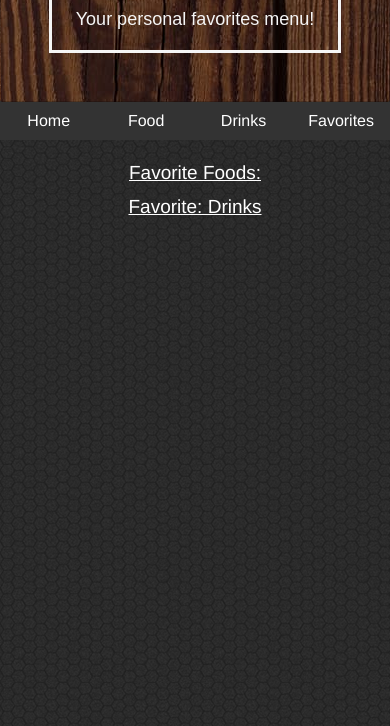
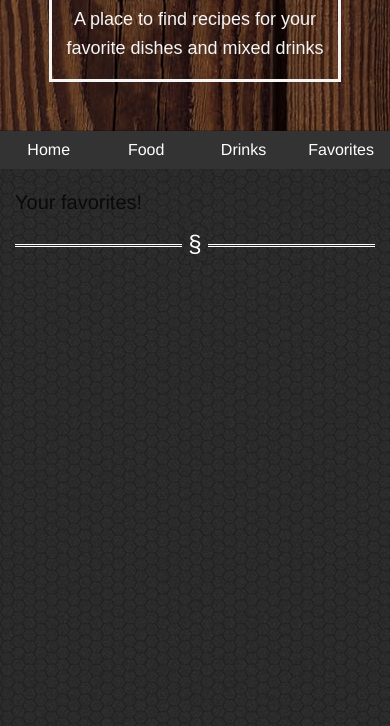
Before and after one commit to ogmedina/Meal-Maker, a plain HTML site: page favorites.html in a window 390 px wide. Shown: the part 118-844 px from the top of the page. Drawn offline with Linux system fonts and the light colour scheme; a web font is replaced by a local one.

Commit message:
updated html to make page mobile rewsponsive

```diff
--- a/favorites.html
+++ b/favorites.html
@@ -11,7 +11,7 @@
     <link rel="preconnect" href="https://fonts.gstatic.com">
     <link rel="preconnect" href="https://fonts.gstatic.com">
     <link href="https://fonts.googleapis.com/css2?family=Cherry+Swash&display=swap" rel="stylesheet">
-    <title>Meal Maker</title>
+    <title>Favorites Menu</title>
 </head>
 
 <body>
@@ -20,7 +20,7 @@
         <div class="callout large">
             <div id="mainHeader" class="row column text-center">
                 <h1><span id="mainHeading">Meal Maker</span></h1>
-                <p id="titleDescription">Your personal favorites menu!</p>
+                <p id="titleDescription">A place to find recipes for your favorite dishes and mixed drinks</p>
             </div>
         </div>
     </header>
@@ -33,16 +33,16 @@
     </ul>
 
     <div class="grid-x grid-padding-x">
-        <div class="large-6 medium-6 cell">
-            <h3><u>Favorite Foods:</u></h3>
+        <div class="large-12 medium-12 cell">
+            <h2>Your favorites!</h2>
         </div>
-        <div class="large-6 medium-6 cell">
-            <h3><u>Favorite: Drinks</u></h3>
+        <div class="large-12 medium-12 cell">
+            <hr class="style-eight">
         </div>
-        <div class="large-6 medium-6 cell">
+        <div class="large-6 medium-12 cell">
             <div id="food"></div>
         </div>
-        <div class="large-6 medium-6 cell">
+        <div class="large-6 medium-12 cell">
             <div id="drink"></div>
         </div>
     </div>
```
